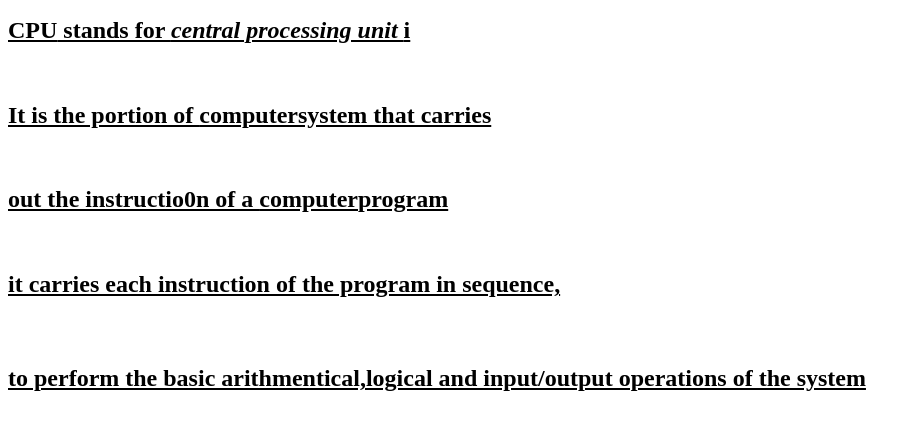
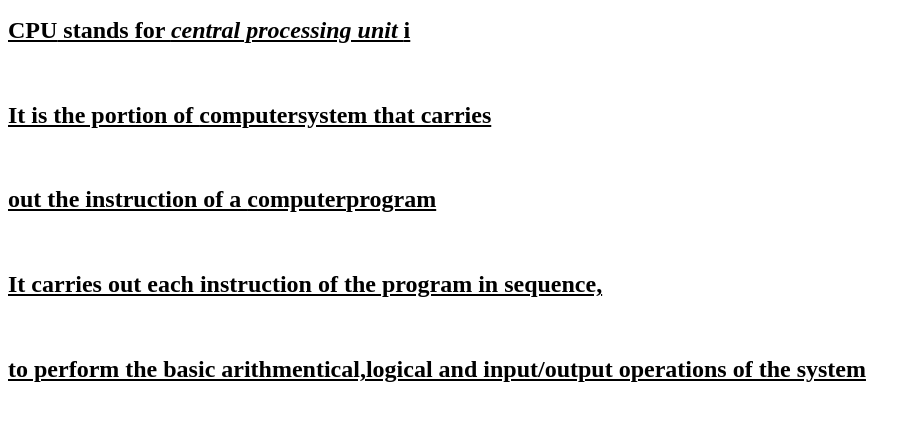
Before and after one commit to iamneo-production/dafcbbbfcfadadfadaeccdfffebaeceaec, a plain HTML site: page public/index.html in a window 1280 px wide. Shown: the part 50-480 px from the top of the page, without its empty margins (0-921 px from the left). Drawn offline with Linux system fonts and the light colour scheme.

Commit message:
Backup Commit

```diff
--- a/public/index.html
+++ b/public/index.html
@@ -11,8 +11,8 @@
    <h2>CPU</h2>
    <h2><u><b>CPU<b> stands for <i>central processing unit </i>i</h2><br>
     <h2>It is the portion of <u>computer</u>system that carries</h2><br>
-    <h2>out the instructio0n of a <u>computer</u>program</h2><br>
-    <h2>it carries each instruction of the program in sequence,<h2><br>
-        <h2>to perform the basic arithmentical,logical and input/output operations of the system</h2><br>
+    <h2>out the instruction of a <u>computer</u>program</h2><br>
+    <h2>It carries out each instruction of the program in sequence,</h2><br>
+    <h2>to perform the basic arithmentical,logical and input/output operations of the system</h2><br>
     </body>
     </html>
```
